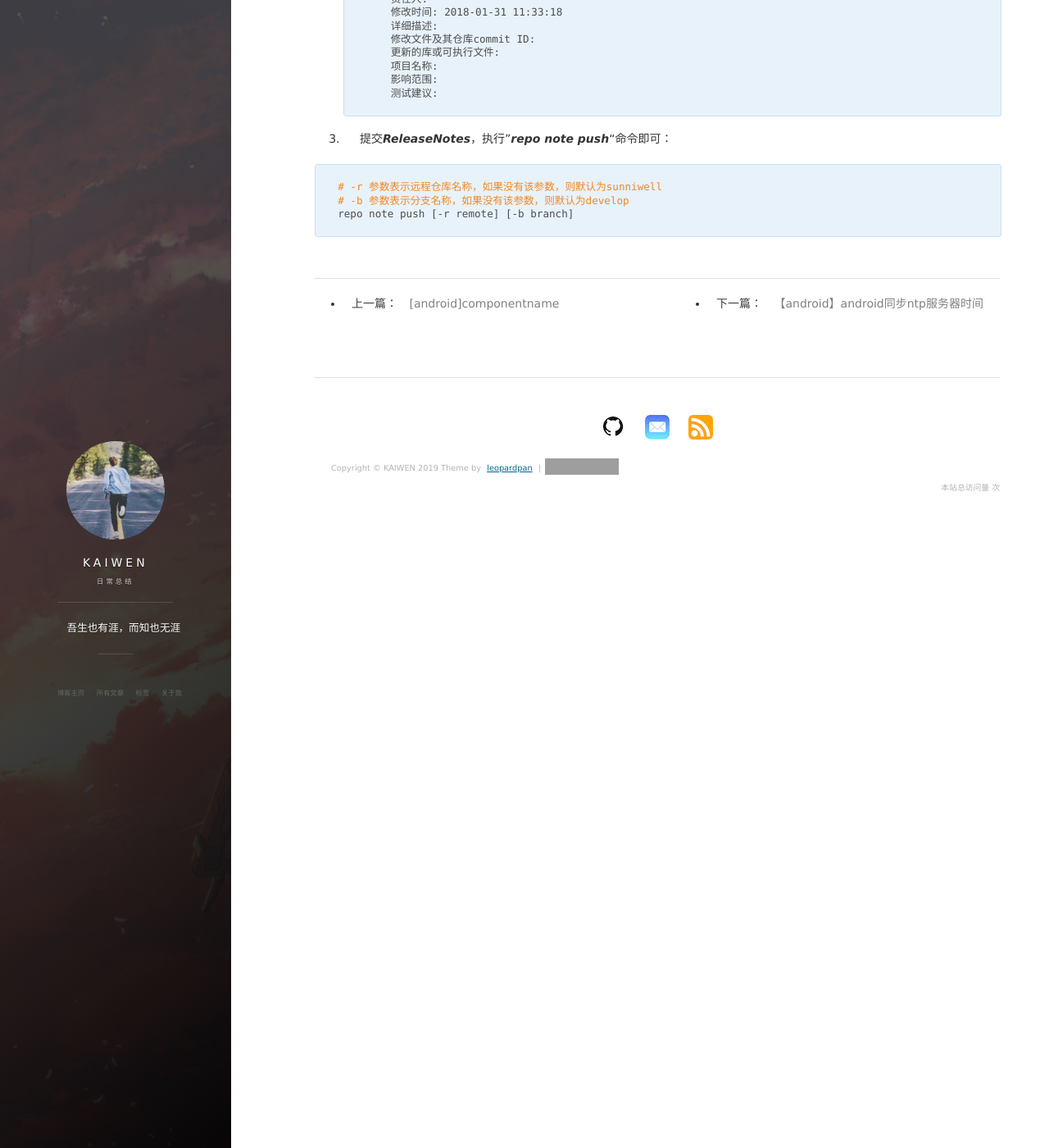
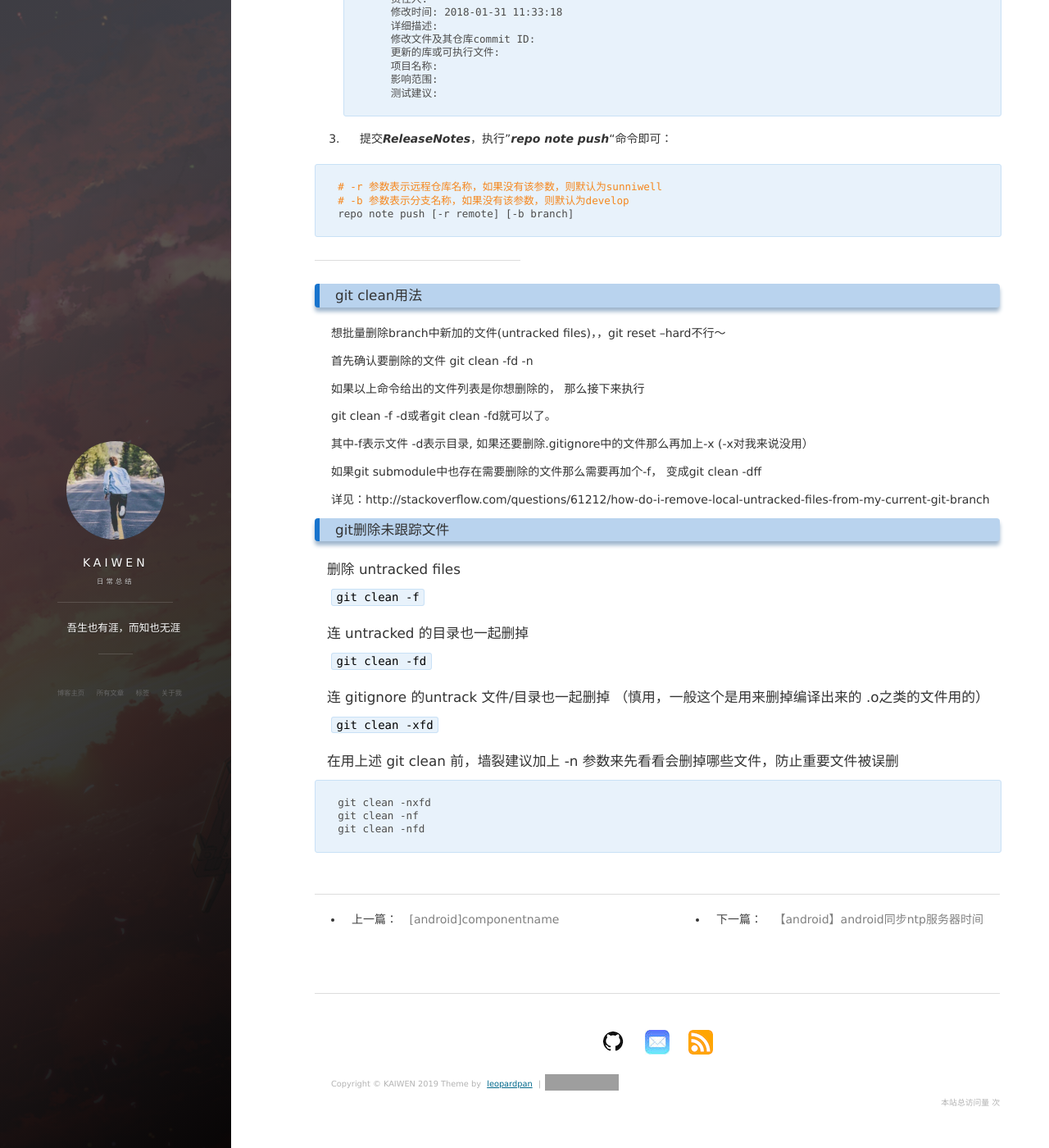
Before and after one commit to kaiwenll/liangkaiwen.github.io11, a Jekyll site: the page built from _posts/2019-9-20-repo-commands.md, in a window 1280 px wide and 1400 px high, scrolled down 6020 px. Shown: the whole window at 82% size. Built offline with Jekyll 4.4.1, drawn with Linux system fonts in a browser that asks for light colours; nearby versions of some CDN libraries; our own code applies the rules of GitHub Pages for plain Markdown files; comment, search, counter and statistics services are not loaded; grey boxes are pictures that could not be loaded.

Commit message:
Update 2019-9-20-repo-commands.md

````diff
--- a/_posts/2019-9-20-repo-commands.md
+++ b/_posts/2019-9-20-repo-commands.md
@@ -311,3 +311,39 @@ ReleaseNotes书写方法：
 # -b 参数表示分支名称，如果没有该参数，则默认为develop
 repo note push [-r remote] [-b branch]
 ```
+***
+### git clean用法
+
+想批量删除branch中新加的文件(untracked files)，，git reset --hard不行～
+
+首先确认要删除的文件
+git clean -fd -n
+
+如果以上命令给出的文件列表是你想删除的， 那么接下来执行
+
+git clean -f -d或者git clean -fd就可以了。
+
+其中-f表示文件 -d表示目录, 如果还要删除.gitignore中的文件那么再加上-x (-x对我来说没用）
+
+如果git submodule中也存在需要删除的文件那么需要再加个-f， 变成git clean -dff
+
+详见：http://stackoverflow.com/questions/61212/how-do-i-remove-local-untracked-files-from-my-current-git-branch
+
+
+### git删除未跟踪文件
+
+#### 删除 untracked files
+```git clean -f```
+
+#### 连 untracked 的目录也一起删掉
+```git clean -fd```
+
+#### 连 gitignore 的untrack 文件/目录也一起删掉 （慎用，一般这个是用来删掉编译出来的 .o之类的文件用的）
+```git clean -xfd```
+
+#### 在用上述 git clean 前，墙裂建议加上 -n 参数来先看看会删掉哪些文件，防止重要文件被误删
+```
+git clean -nxfd
+git clean -nf
+git clean -nfd
+```
````
